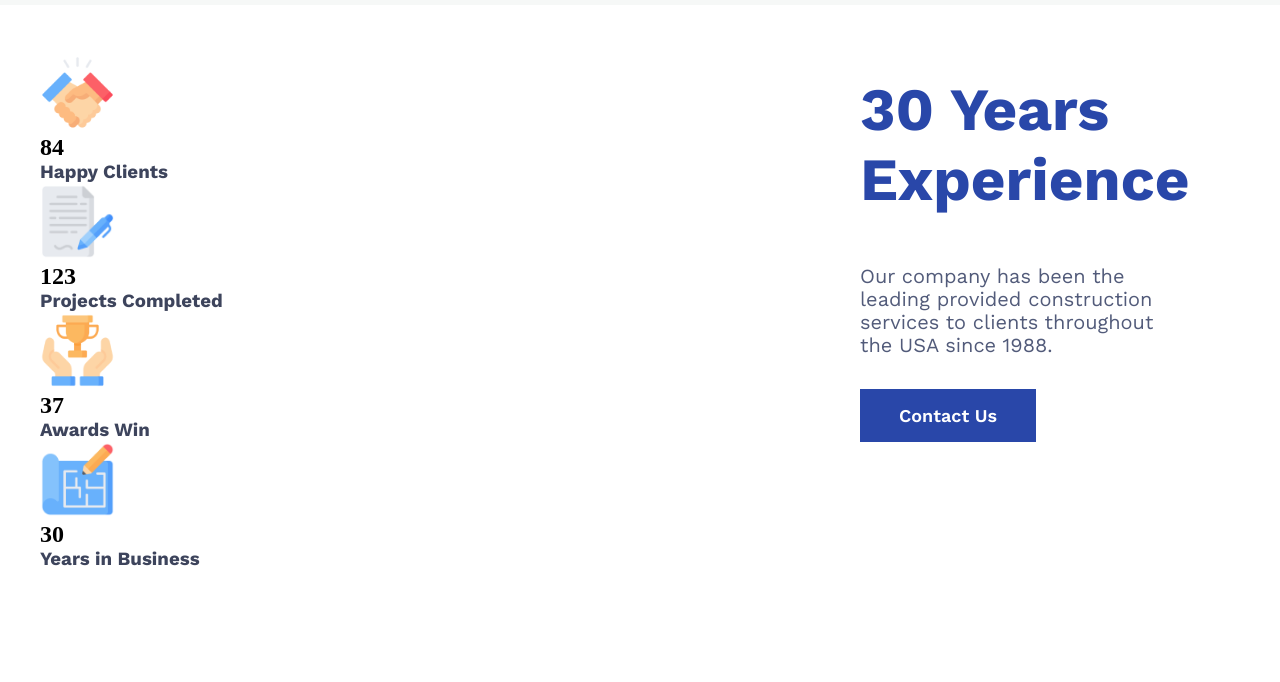
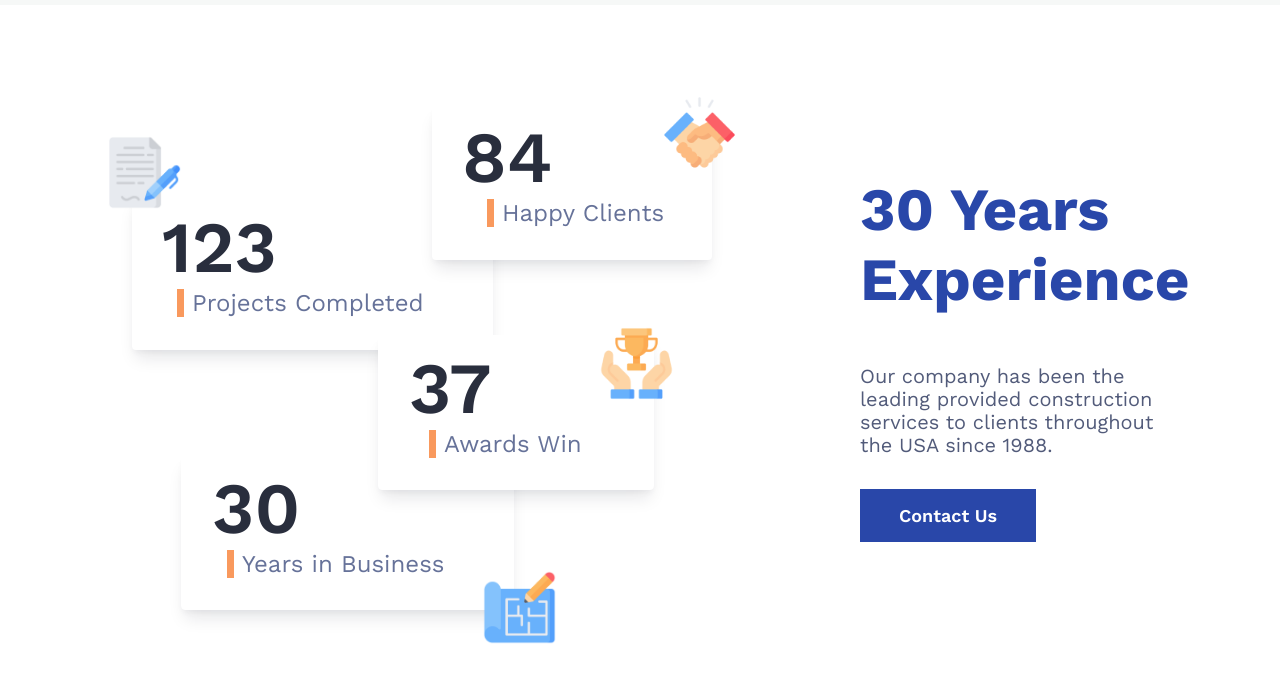
Before and after one commit to alissonsuassuna/venda-de-imoveis, a plain HTML site: page index.html in a window 1280 px wide. Shown: the part 2865-3547 px from the top of the page. Before the commit the page ends 3516 px from the top, so only its background shows below. Drawn offline with nearby package versions, Linux system fonts and the light colour scheme.

Commit message:
finalizado Expeirence

```diff
--- a/css/styles.css
+++ b/css/styles.css
@@ -306,6 +306,31 @@ h3 {
 }
 
 /* EXPERIENCE */
+.experience {
+  margin-top: 150px;
+  margin-bottom: 150px;
+}
+
+.experience h2 {
+  font-family: "Work Sans";
+  font-style: normal;
+  font-weight: 600;
+  font-size: 72px;
+  line-height: 84px;
+  display: flex;
+  align-items: flex-start;
+  color: #292e3d;
+}
+
+.experience h3 {
+  font-family: "Work Sans";
+  font-style: normal;
+  font-weight: 400;
+  font-size: 24px;
+  line-height: 28px;
+  color: #667299;
+}
+
 .container-grid3 {
   /* background-color: red; */
   width: 1200px;
@@ -313,6 +338,7 @@ h3 {
   display: grid;
   grid-template-columns: 2fr 1fr;
   justify-content: space-around;
+  position: relative;
 }
 
 .exp-content {
@@ -356,5 +382,141 @@ h3 {
 .exp-icons {
   display: flex;
   flex-direction: column;
-  position: relative;
+  justify-content: center;
 }
+
+/* EXPERIENCE - CLIENTES */
+.clientes {
+  padding: 10px 30px 30px 30px;
+  background-color: #fff;
+  position: absolute;
+  width: 280px;
+  height: 155px;
+  left: calc(50% - 280px / 2 - 68px);
+  top: -50px;
+  box-shadow: 0px 12px 16px -4px rgba(17, 24, 39, 0.1),
+    0px 4px 6px -2px rgba(17, 24, 39, 0.05);
+  border-radius: 4px;
+}
+
+.clientes .maos {
+  position: absolute;
+  top: -10px;
+  left: 230px;
+}
+
+.clientes h3 {
+  margin-left: 40px;
+}
+.clientes h3::before {
+  position: absolute;
+  margin-left: -15px;
+  content: "";
+  width: 7px;
+  height: 28px;
+  background: #f9995d;
+}
+
+/* EXPERIENCE - PROJECTS */
+.projects {
+  padding: 10px 30px 30px 30px;
+  position: absolute;
+  display: flex;
+  flex-direction: column;
+  width: 361px;
+  height: 155px;
+  left: calc(50% - 361px / 2 - 327.5px);
+  top: 40px;
+  background: #ffffff;
+  box-shadow: 0px 12px 16px -4px rgba(17, 24, 39, 0.1),
+    0px 4px 6px -2px rgba(17, 24, 39, 0.05);
+  border-radius: 4px;
+  z-index: -1;
+}
+
+.projects .notes {
+  position: absolute;
+  top: -60px;
+  left: -25px;
+}
+
+.projects h3 {
+  margin-left: 30px;
+}
+
+.projects h3::before {
+  position: absolute;
+  margin-left: -15px;
+  content: "";
+  width: 7px;
+  height: 28px;
+  background: #f9995d;
+}
+
+/* EXPERIENCE - AWARDS */
+.awards {
+  padding: 10px 30px 30px 30px;
+  position: absolute;
+  width: 276px;
+  height: 155px;
+  left: calc(50% - 276px / 2 - 124px);
+  top: 180px;
+  background: #ffffff;
+  border: 1px solid #ffffff;
+  box-shadow: 0px 12px 16px -4px rgba(17, 24, 39, 0.1),
+    0px 4px 6px -2px rgba(17, 24, 39, 0.05);
+  border-radius: 4px;
+}
+.awards h3 {
+  margin-left: 35px;
+}
+
+.awards h3::before {
+  position: absolute;
+  margin-left: -15px;
+  content: "";
+  width: 7px;
+  height: 28px;
+  background: #f9995d;
+}
+
+.awards .trofeus {
+  position: absolute;
+  top: -10px;
+  left: 220px;
+}
+
+/* EXPERIENCE - BUSINESS */
+.business {
+  padding: 10px 30px 30px 30px;
+  position: absolute;
+  width: 333px;
+  height: 155px;
+  left: calc(50% - 333px / 2 - 292.5px);
+  top: 300px;
+  background: #ffffff;
+  border: 1px solid #ffffff;
+  box-shadow: 0px 12px 16px -4px rgba(17, 24, 39, 0.1),
+    0px 4px 6px -2px rgba(17, 24, 39, 0.05);
+  border-radius: 4px;
+  z-index: -2;
+}
+
+.business .plants {
+  position: absolute;
+  bottom: -40px;
+  left: 300px;
+}
+
+.business h3 {
+  margin-left: 30px;
+}
+
+.business h3::before {
+  position: absolute;
+  margin-left: -15px;
+  content: "";
+  width: 7px;
+  height: 28px;
+  background: #f9995d;
+}
--- a/index.html
+++ b/index.html
@@ -188,7 +188,7 @@
         <div class="container-grid3">
           <div class="exp-icons">
             <div class="clientes">
-              <figure>
+              <figure class="maos">
                 <img
                   src="./assets/images/icon/maos.png"
                   width="75px"
@@ -200,7 +200,7 @@
               <h3>Happy Clients</h3>
             </div>
             <div class="projects">
-              <figure>
+              <figure class="notes">
                 <img
                   src="./assets/images/icon/notes.png"
                   width="75px"
@@ -212,7 +212,7 @@
               <h3>Projects Completed</h3>
             </div>
             <div class="awards">
-              <figure>
+              <figure class="trofeus">
                 <img
                   src="./assets/images/icon/trofeus.png"
                   width="75px"
@@ -224,7 +224,7 @@
               <h3>Awards Win</h3>
             </div>
             <div class="business">
-              <figure>
+              <figure class="plants">
                 <img
                   src="./assets/images/icon/plants.png"
                   width="75px"
@@ -246,6 +246,7 @@
           </div>
         </div>
       </section>
+      <section class="consultation"></section>
     </main>
   </body>
 </html>
```
Also changed, not shown: assets/images/consultation.png (added).
